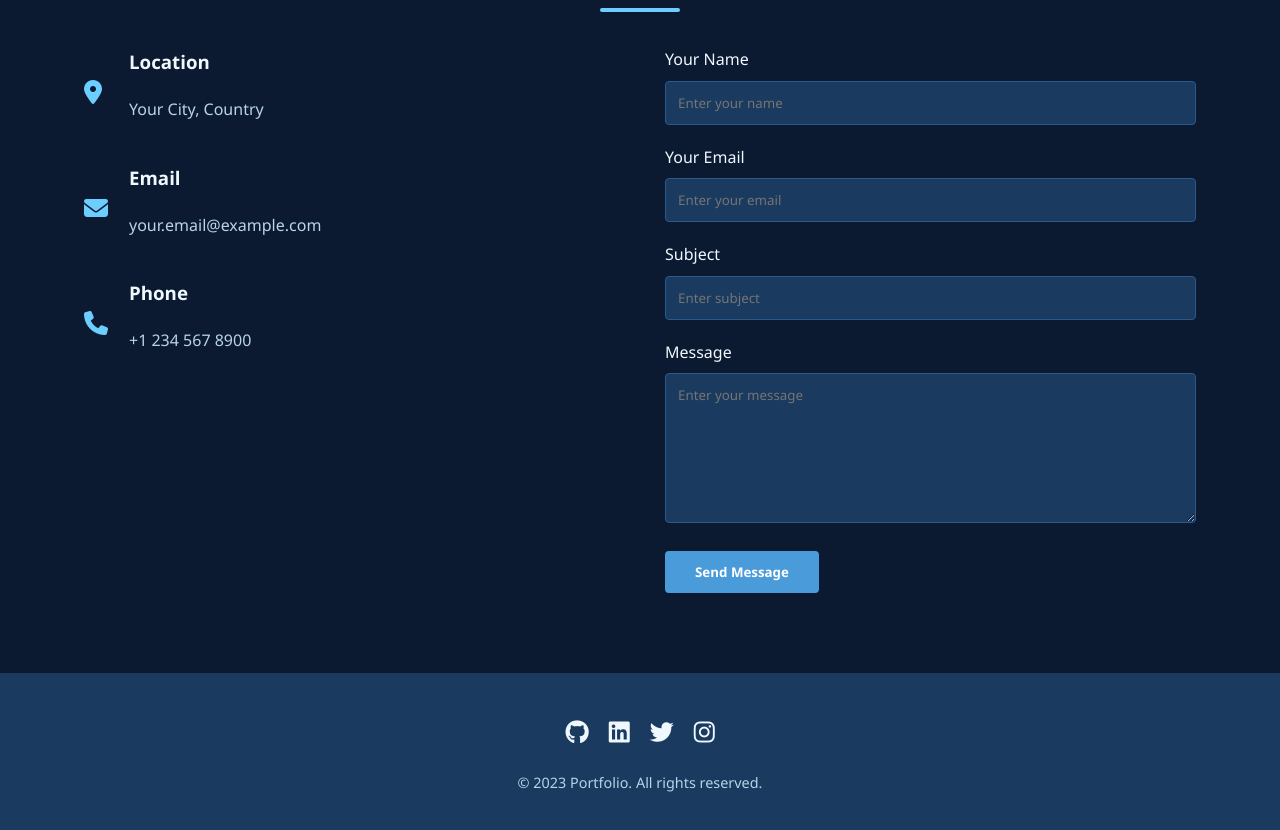
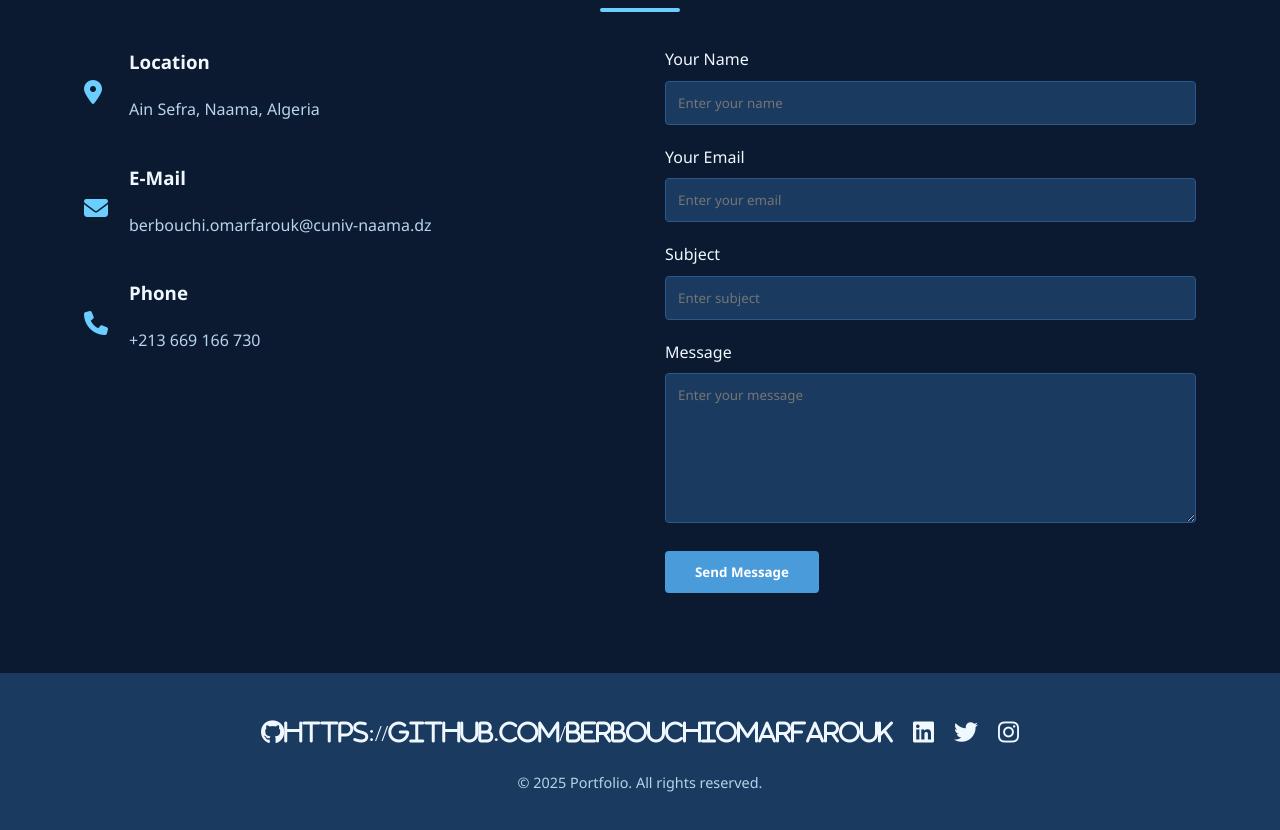
Before and after one commit to BerbouchiOmarFarouk/BerbouchiOmarFarouk.github.io, a plain HTML site: page index.html in a window 1280 px wide. Shown: the part 3744-4574 px from the top of the page. Drawn offline with Linux system fonts and the light colour scheme.

Commit message:
Update index.html
more changes

```diff
--- a/index.html
+++ b/index.html
@@ -3,7 +3,7 @@
 <head>
     <meta charset="UTF-8">
     <meta name="viewport" content="width=device-width, initial-scale=1.0">
-    <title>Portfolio | Developer</title>
+    <title>Portfolio | Software Engineer</title>
     <link rel="stylesheet" href="https://cdnjs.cloudflare.com/ajax/libs/font-awesome/6.4.0/css/all.min.css">
     <style>
         /* CSS Variables for Zima Blue Theme */
@@ -626,21 +626,21 @@
                         <i class="fas fa-map-marker-alt"></i>
                         <div>
                             <h3>Location</h3>
-                            <p>Your City, Country</p>
+                            <p>Ain Sefra, Naama, Algeria</p>
                         </div>
                     </div>
                     <div class="contact-item">
                         <i class="fas fa-envelope"></i>
                         <div>
-                            <h3>Email</h3>
-                            <p>your.email@example.com</p>
+                            <h3>E-Mail</h3>
+                            <p>berbouchi.omarfarouk@cuniv-naama.dz</p>
                         </div>
                     </div>
                     <div class="contact-item">
                         <i class="fas fa-phone"></i>
                         <div>
                             <h3>Phone</h3>
-                            <p>+1 234 567 8900</p>
+                            <p>+213 669 166 730</p>
                         </div>
                     </div>
                 </div>
@@ -673,12 +673,12 @@
     <footer>
         <div class="container">
             <div class="social-links">
-                <a href="#"><i class="fab fa-github"></i></a>
+                <a href="#"><i class="fab fa-github">https://github.com/BerbouchiOmarFarouk</i></a>
                 <a href="#"><i class="fab fa-linkedin"></i></a>
                 <a href="#"><i class="fab fa-twitter"></i></a>
                 <a href="#"><i class="fab fa-instagram"></i></a>
             </div>
-            <p class="copyright">&copy; 2023 Portfolio. All rights reserved.</p>
+            <p class="copyright">&copy; 2025 Portfolio. All rights reserved.</p>
         </div>
     </footer>
 
```
